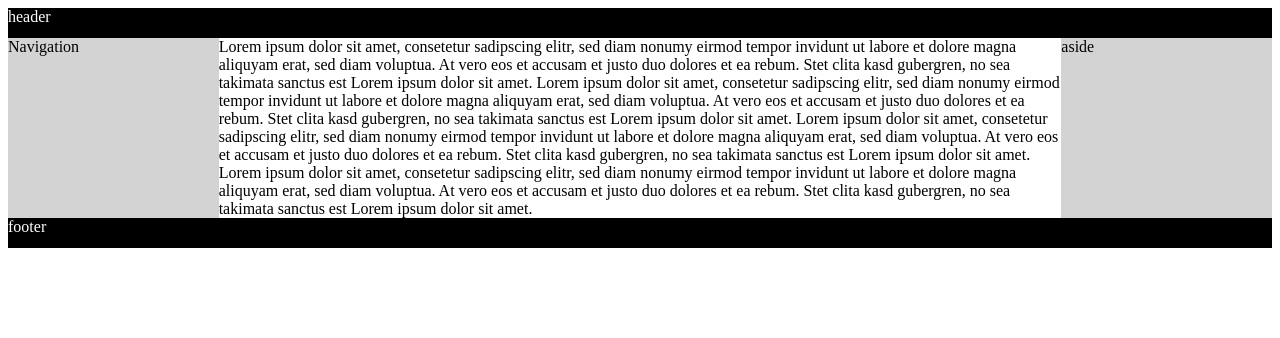
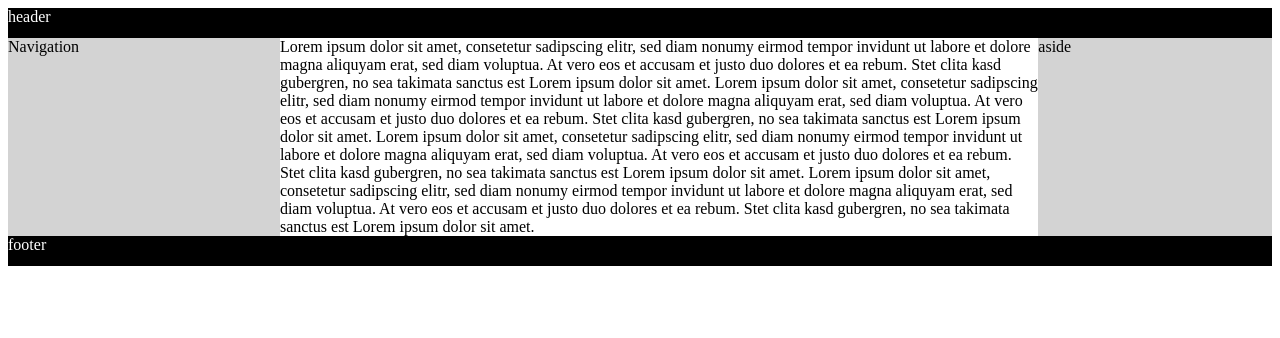
Before and after one commit to bgeye/webdev, a PHP site: page / in a window 1280 px wide. Shown: the top 338 px of the page. Run offline with PHP 8.4, Linux system fonts and the light colour scheme.

Commit message:
optimize flex box containe

```diff
--- a/html-css/abend3/exercise2/index.html
+++ b/html-css/abend3/exercise2/index.html
@@ -6,9 +6,9 @@
     <link href="./styles/style.css" rel="stylesheet">
 </head>
 <body>
+<div class="container">
+        <header class="head">header</header>
 
-        <header class="head">header</header>
-        <div class="container">
             <nav class="nav item">
                 Navigation
             </nav>
@@ -19,9 +19,9 @@
             <aside class="aside item">
                 aside
             </aside>
-        </div>
+
         <footer class="foot">footer</footer>
-
+</div>
 
 </body>
 </html>
--- a/html-css/abend3/exercise2/styles/style.css
+++ b/html-css/abend3/exercise2/styles/style.css
@@ -6,6 +6,7 @@
 
 .head,
 .foot{
+    flex-basis: 100%;
     height:30px;
     background-color:black;
     color:white;
@@ -13,20 +14,28 @@
 
 .container{
     display:flex;
+    flex-wrap:wrap;
 }
+
+/*
+.nav{
+    flex-grow: 2;
+}
+*/
 
 .nav,
 .aside{
-    width:20%;
+    /*width:20%;*/
+    flex-grow: 1;/*gleichmässige Aufteilung an Stelle von with, wenn .nav = flex-grow=2, dann verhältnis .nav : .aside = 2:1*/
     background-color: lightgrey;
 
 }
 
 .item-content{
-    width:80%;
+    width:60%;
 }
 
 
 .item-content{
-    flex-grow: 4;
+
 }
```
